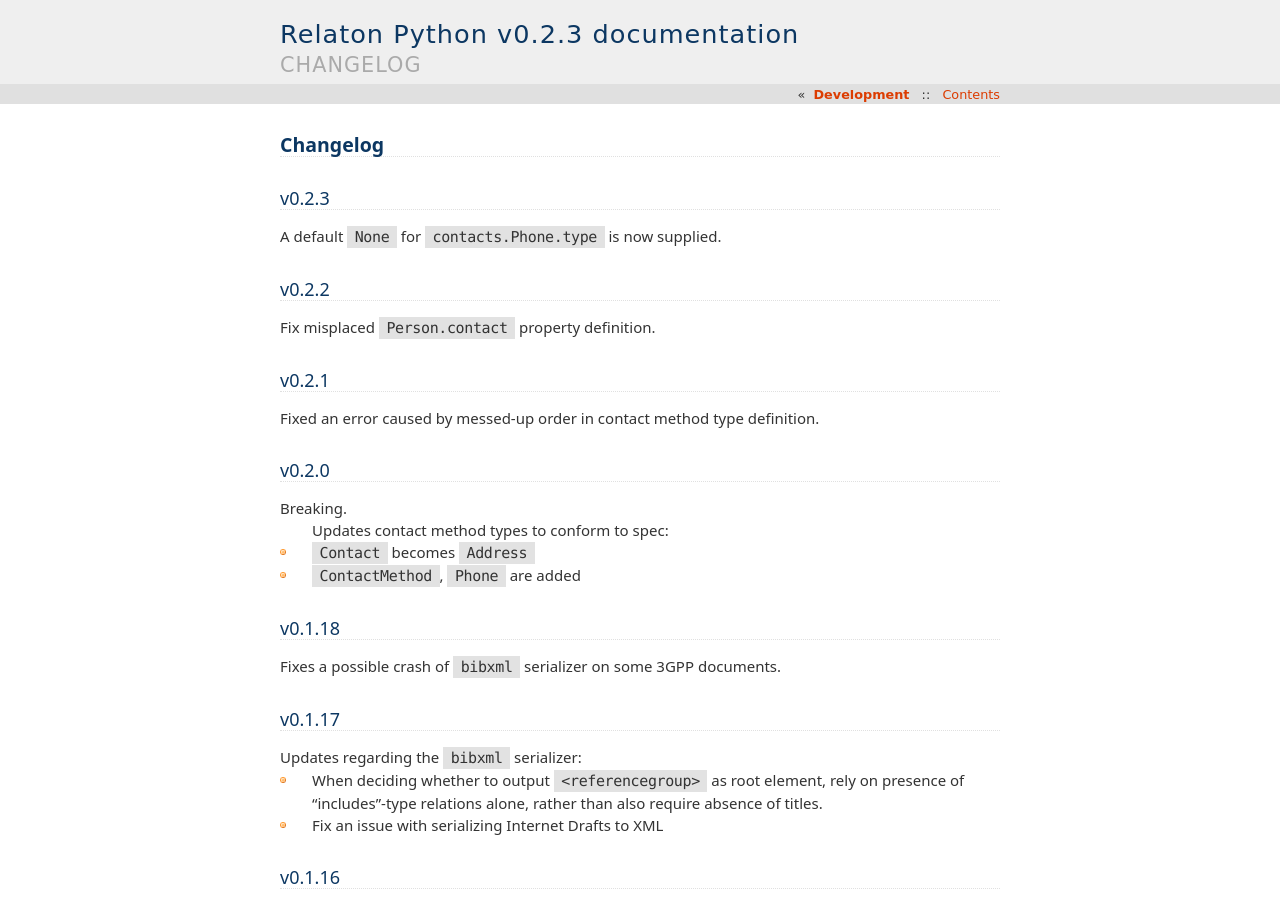
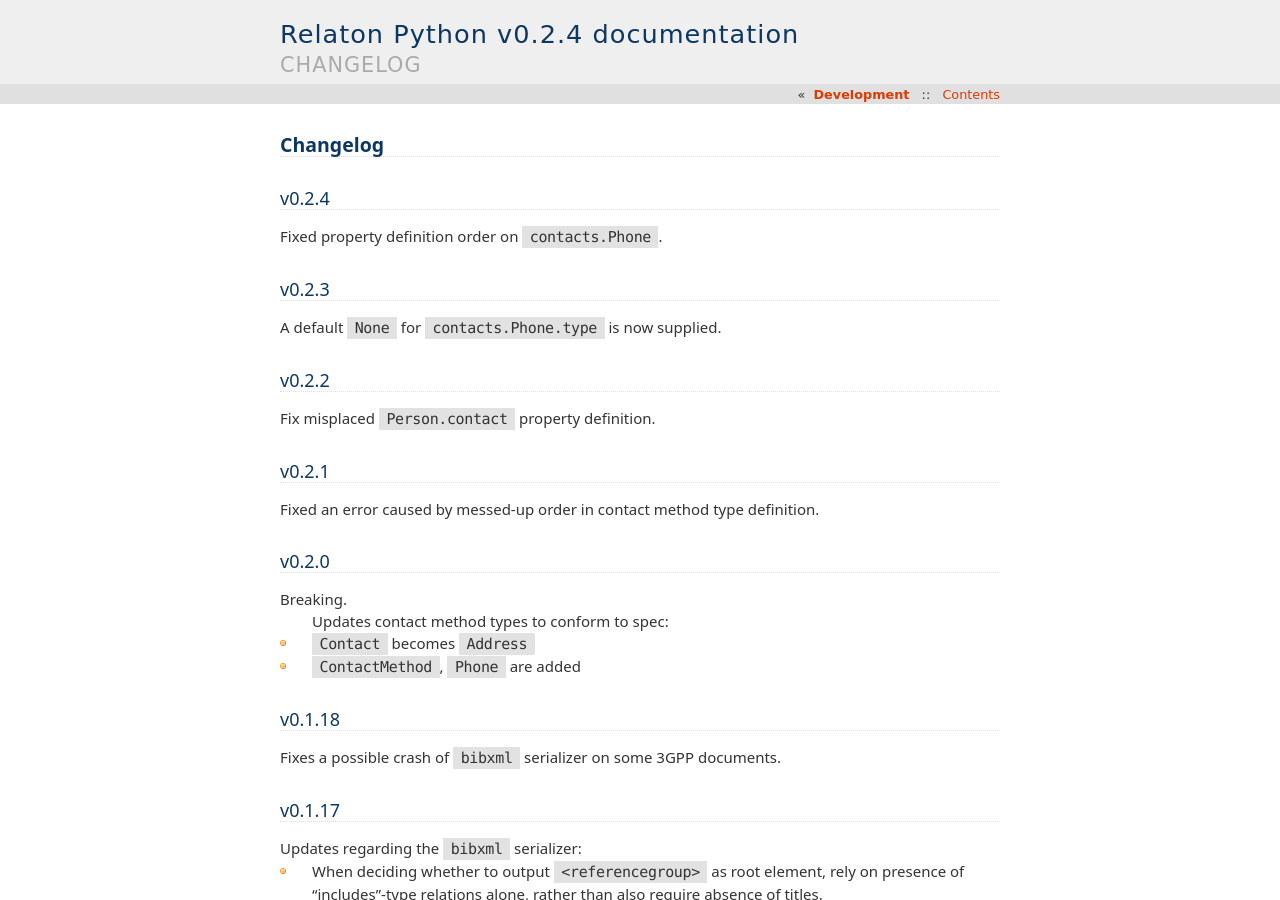
Before and after one commit to relaton/relaton-py, a Sphinx documentation site: the page built from docs/changelog.rst, in a window 1280 px wide and 900 px high. Built offline with Sphinx 7.4.7, drawn with Linux system fonts in a browser that asks for light colours.

Commit message:
chore: release 0.2.4

```diff
--- a/docs/changelog.rst
+++ b/docs/changelog.rst
@@ -1,6 +1,11 @@
 =========
 Changelog
 =========
+
+v0.2.4
+======
+
+Fixed property definition order on ``contacts.Phone``.
 
 v0.2.3
 ======
--- a/relaton/__init__.py
+++ b/relaton/__init__.py
@@ -1 +1 @@
-__version__ = '0.2.3'
+__version__ = '0.2.4'
```
